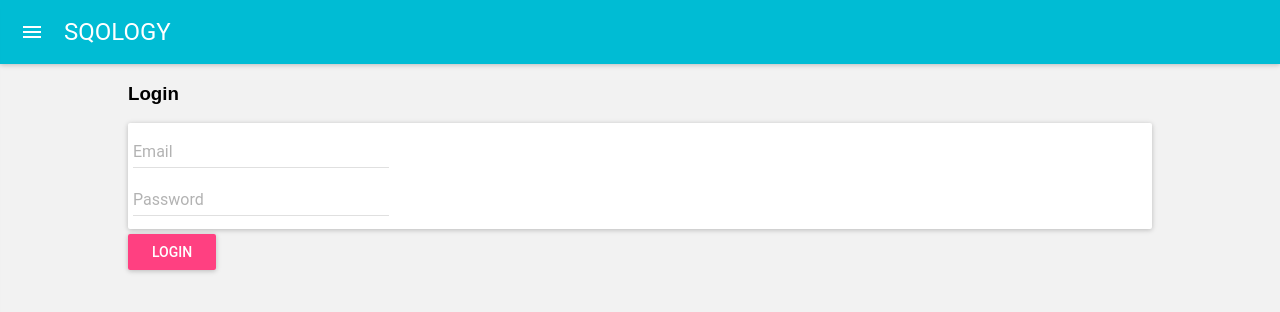
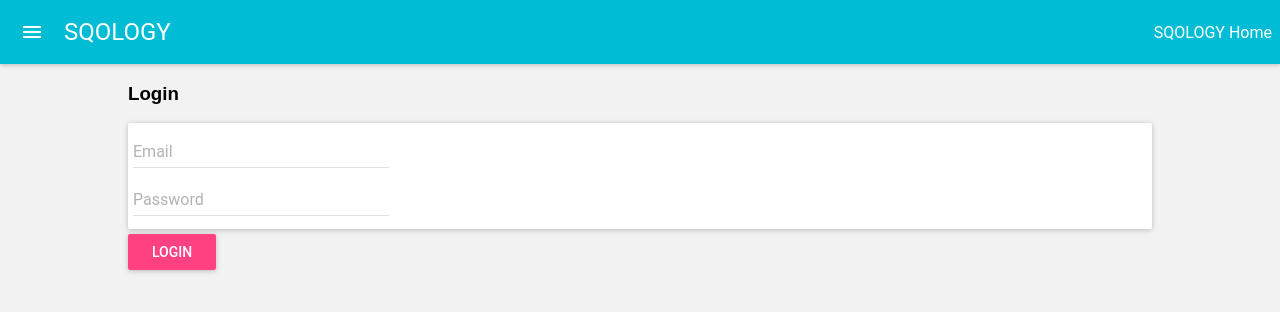
Before and after one commit to pocket5s/sqology, a React (Create React App) app in the folder app/: page /login in a window 1280 px wide. Shown: the top 312 px of the page. Built offline with nearby package versions, Linux system fonts and the light colour scheme; no server answers; what react-tap-event-plugin would draw is missing.

Commit message:
added home button

```diff
--- a/app/src/container/Layout.js
+++ b/app/src/container/Layout.js
@@ -2,6 +2,7 @@ import React, {Component} from 'react';
 import { observer, inject } from 'mobx-react';
 import {Link} from 'react-router-dom';
 import AppBar from 'material-ui/AppBar';
+import FlatButton from 'material-ui/FlatButton';
 import Drawer from 'material-ui/Drawer';
 import Divider from 'material-ui/Divider';
 import MenuItem from 'material-ui/MenuItem';
@@ -32,7 +33,11 @@ const Layout = inject('store')( observer (class Layout extends Component {
     if( this.props.store.user !== null ) {
       return (
         <div>
-          <AppBar title="SQOLOGY" onLeftIconButtonTouchTap={this.handleToggle} />
+          <AppBar
+            title="SQOLOGY"
+            onLeftIconButtonTouchTap={this.handleToggle}
+            iconElementRight={<FlatButton href="http://sqology.org">SQOLOGY Home</FlatButton>}
+          />
           <Drawer
             docked={false}
             width={225}
@@ -55,7 +60,11 @@ const Layout = inject('store')( observer (class Layout extends Component {
     else {
       return (
         <div>
-          <AppBar title="SQOLOGY" onLeftIconButtonTouchTap={this.handleToggle} />
+          <AppBar
+            title="SQOLOGY"
+            onLeftIconButtonTouchTap={this.handleToggle}
+            iconElementRight={<FlatButton href="http://sqology.org">SQOLOGY Home</FlatButton>}
+          />
           <Drawer
             docked={false}
             width={225}
```
